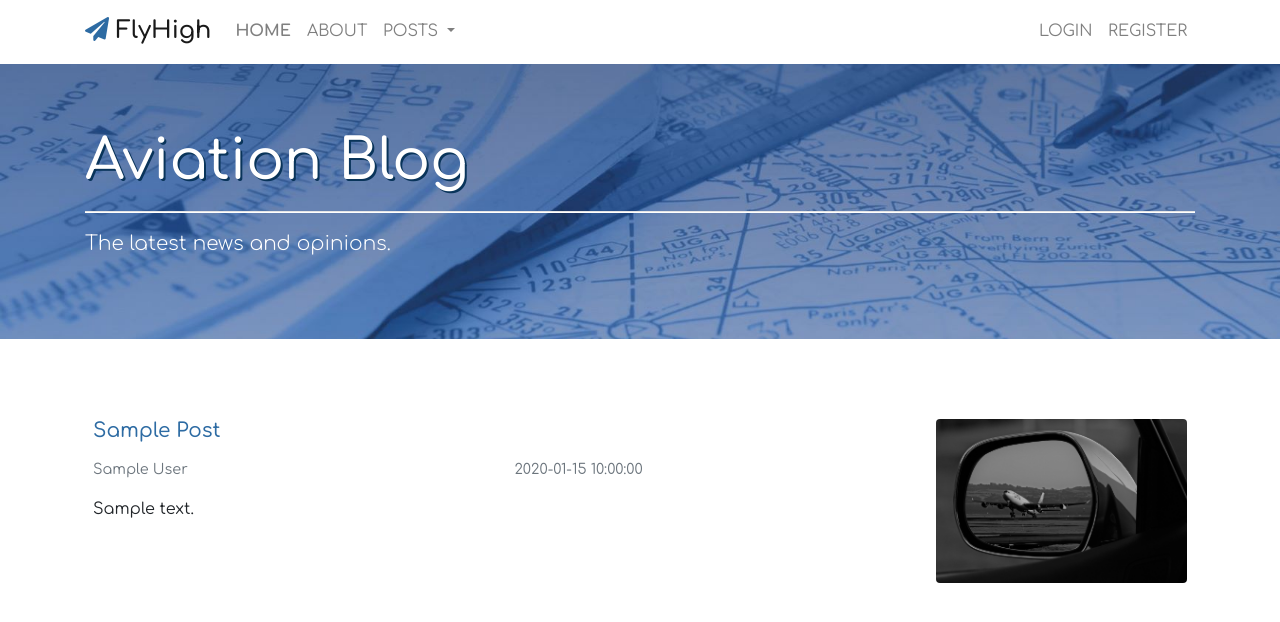
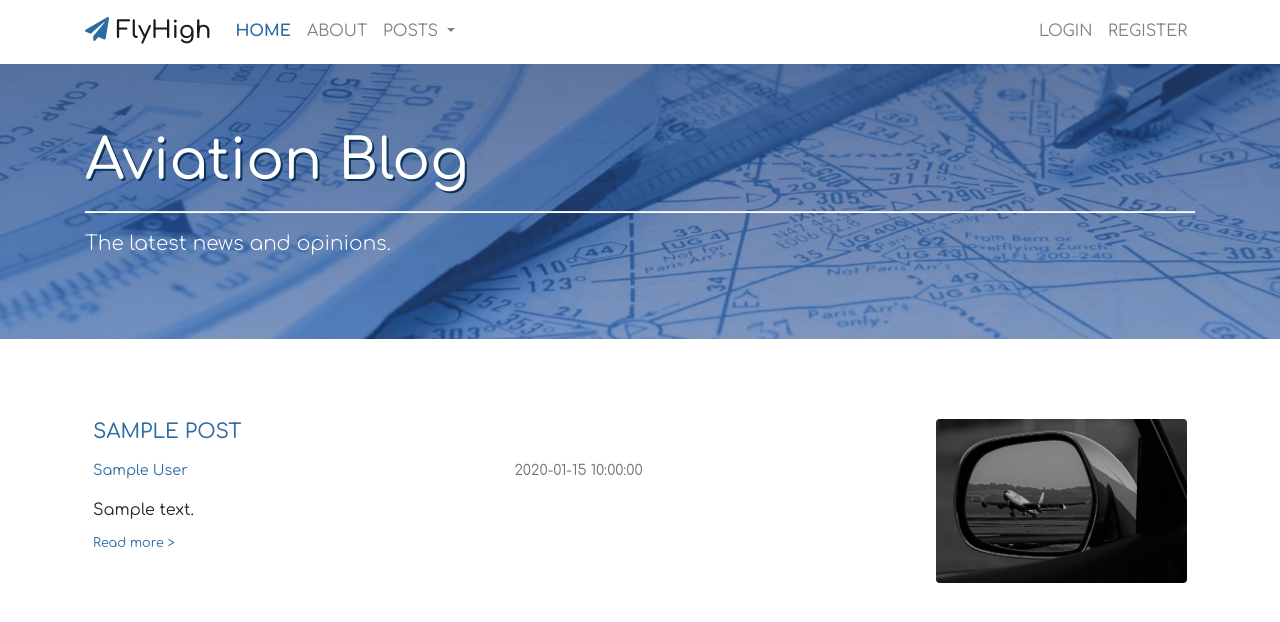
Before and after one commit to milan-stefanik/FlyHigh, a Flask app: page / in a window 1280 px wide. Shown: the top 622 px of the page. Run offline with Flask 2, Linux system fonts and the light colour scheme; a database or web service that is not in the repository returns one stand-in record (values such as "Sample title"); some libraries are stand-ins or nearby versions.

Commit message:
Minor formatting changes to index.html, commenting code in app.py, routes.py and forms.py

```diff
--- a/app.py
+++ b/app.py
@@ -1,7 +1,11 @@
+# Importing os to have access to sytem-based functions and variables
 import os
+# Importing app variable from flyhighblog folder from __init__.py
 from flyhighblog import app
 
-
+# When running app.py module as main program Python assigns
+#   hard-coded string "__main__" to the __name__ variable
+# If this is the case the application is run with defined parameters
 if __name__ == '__main__':
     app.run(host=os.environ.get('IP'),
             port=int(os.environ.get('PORT')),
--- a/flyhighblog/forms.py
+++ b/flyhighblog/forms.py
@@ -1,8 +1,12 @@
+# Importing form validation and rendering library integrated fo Flask
 from flask_wtf import FlaskForm
+# Importing required field types
 from wtforms import StringField, PasswordField, SubmitField, BooleanField
+# Importing field validators
 from wtforms.validators import DataRequired, Length, Email, EqualTo
 
 
+# Defining form for registration of users including form validation parameters
 class RegistrationForm(FlaskForm):
     firstname = StringField('First Name',
                             validators=[DataRequired(), Length(min=2, max=25)])
@@ -20,6 +24,7 @@ class RegistrationForm(FlaskForm):
     submit = SubmitField('Sign Up')
 
 
+# Defining form for user login including from validation parameters
 class LoginForm(FlaskForm):
     email = StringField('Email',
                         validators=[DataRequired(), Email()])
--- a/flyhighblog/static/css/base-style.css
+++ b/flyhighblog/static/css/base-style.css
@@ -36,7 +36,7 @@ body {
 }
 
 
-/* -----------------------NAVBAR--------------------------- */
+/* -----------------------HERO IMAGE--------------------------- */
 
 #hero-image {
  background: url('../img/hero-image.jpg') no-repeat center center;
--- a/flyhighblog/static/css/hover-effect.css
+++ b/flyhighblog/static/css/hover-effect.css
@@ -20,8 +20,8 @@
   height: 2px;
   -webkit-transition-property: right;
   transition-property: right;
-  -webkit-transition-duration: 0.1s;
-  transition-duration: 0.1s;
+  -webkit-transition-duration: 0.3s;
+  transition-duration: 0.3s;
   -webkit-transition-timing-function: ease-out;
   transition-timing-function: ease-out;
 }
@@ -31,4 +31,5 @@
 
 .hvr-underline-from-left-active {
     font-weight: 700;
+    color: rgb(45,107,163) !important;
 }
--- a/flyhighblog/static/css/index-style.css
+++ b/flyhighblog/static/css/index-style.css
@@ -1,4 +1,4 @@
-/* ----------------------- List of posts formatting --------------------------- */
+/* ----------------------- LIST OF POSTS --------------------------- */
 .post {
     margin-top: 2rem;
     margin-bottom: 2rem;
@@ -8,11 +8,7 @@
 .post h5 {
     margin-top: 0.5rem;
     margin-bottom: 0.5rem;
-}
-
-.post h5 {
-    margin-top: 0.5rem;
-    margin-bottom: 0.5rem;
+    text-transform: uppercase;
 }
 
 .post p {
@@ -21,7 +17,7 @@
 }
 
 .post a {
-    color: rgb(45,107,163);
+    color: rgb(45,107,163) !important;
 }
 
 .post a:hover {
@@ -31,7 +27,6 @@
 .date-author-line {
     font-size: 0.9rem;
 }
-
 
 .content {
     display: -webkit-box;
--- a/flyhighblog/templates/index.html
+++ b/flyhighblog/templates/index.html
@@ -8,12 +8,12 @@
 			<div class="col-lg-9 col-12">
 				<div class="row">
 					<div class="col-12">
-						<h5><a href="#">{{ post.title.title() }}</a></h5>
+						<h5><a class="hvr-underline-from-left" href="#">{{ post.title.title() }}</a></h5>
 					</div>
 				</div>
 				<div class="row date-author-line">
 					<div class="col-sm-6 col-12">
-						<p><a class="mr-2 text-muted" href="#">{{ post.author.title() }}</a></p>
+						<p><a class="text-muted hvr-underline-from-left" href="#">{{ post.author.title() }}</a></p>
 					</div>
 					<div class="col-sm-6 col-12">
 						<p class="text-muted">{{ post.date_posted }}</p>
@@ -22,6 +22,7 @@
 				<div class="row">
 					<div class="col-12">
 						<p class = "content">{{ post.content.capitalize() }}</p>
+                        <p><a class="text-muted hvr-underline-from-left" href="#"><small>Read more &gt;</small></a></p>
 					</div>
 				</div>
 			</div>
```
Also changed, not shown: flyhighblog/routes.py (+17 -0 lines).
